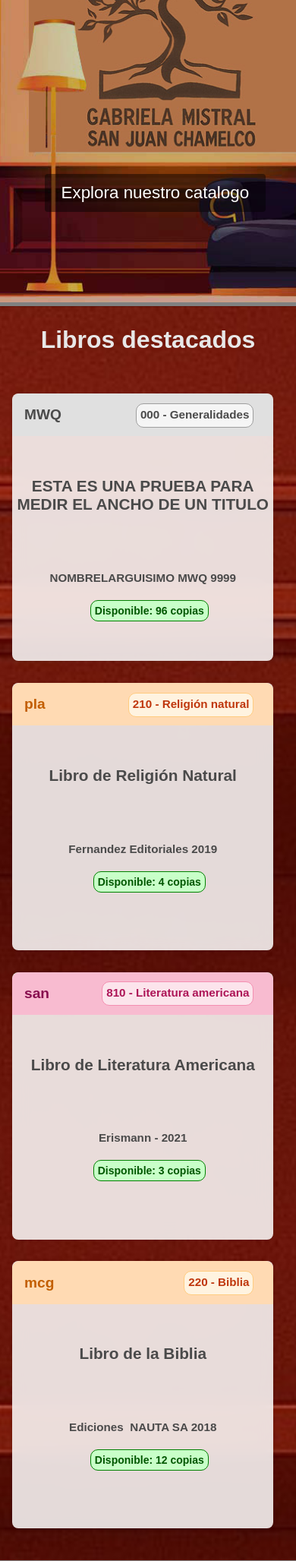
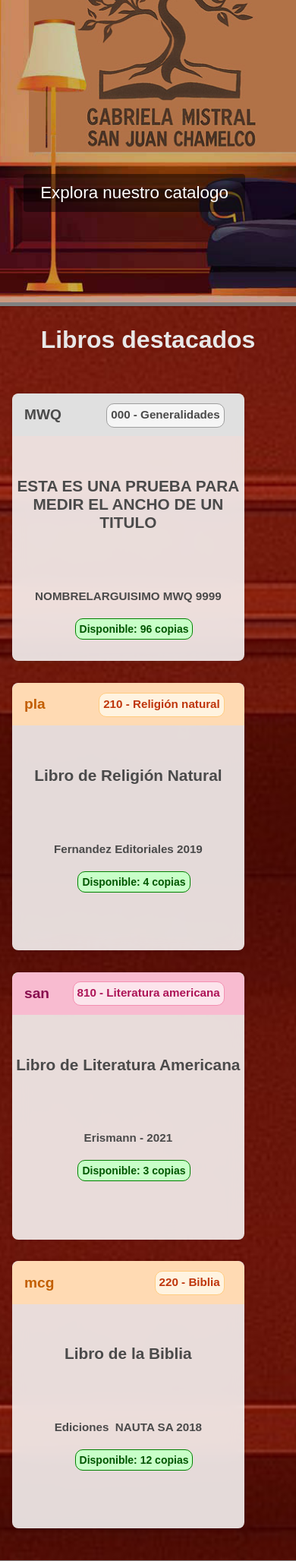
Before and after one commit to SerGioAMM/Biblioteca_V3, a Flask app: page / in a window 390 px wide. Shown: the part 362-2417 px from the top of the page at 76% size. Run offline with Flask 3, Linux system fonts and the light colour scheme; data comes from the database, SQL or seed files in the repository.

Commit message:
Trabajando en responsividad de index.html 2

```diff
--- a/static/estilo_inicio.css
+++ b/static/estilo_inicio.css
@@ -368,12 +368,15 @@
 
 }
 @media (max-width: 480px) {
+    .seccion-libros-destacados a{
+        width: 98%;
+    }
     .div-libro-destacado{
-        width: 92%;
+        width: 100%;
         height: 22rem;
     }
     .span-notacion{
-        width: 95.2%;
+        width: 94.8%;
         border-radius: 10px 10px 0 0;
         justify-content: flex-start;
         padding-left: 1rem;
--- a/static/general.css
+++ b/static/general.css
@@ -41,7 +41,7 @@ h1 {
 #btn-catalogo{
     position: absolute;
     left: 42%;
-    top: 65%;
+    top: 70%;
 }
 
 #btn-registrar:hover, #btn-buscar:hover, #btn-catalogo:hover,#btn-login:hover, #btn-registrar-prestamo:hover{
@@ -189,11 +189,30 @@ h1 {
     .navbar nav{
         display: flex;
         padding: 10px;
+    }
+    #btn-catalogo{
+            position: absolute;
+            left: 35%;
+            top: 70%;
+            margin: auto;
+    }
+}
+@media (max-width: 480px) {
+    .navbar a{
+        font-size: 1.2rem;
+        padding: 10px;
+        display: flex;
+        align-items: center;
+
+    }
+    .navbar nav{
+        display: flex;
+        padding: 10px;
         width: 60%;
     }
     #btn-catalogo{
         position: absolute;
-        left: 15%;
+        left: 8%;
         top: 70%;
     }
 }
```
